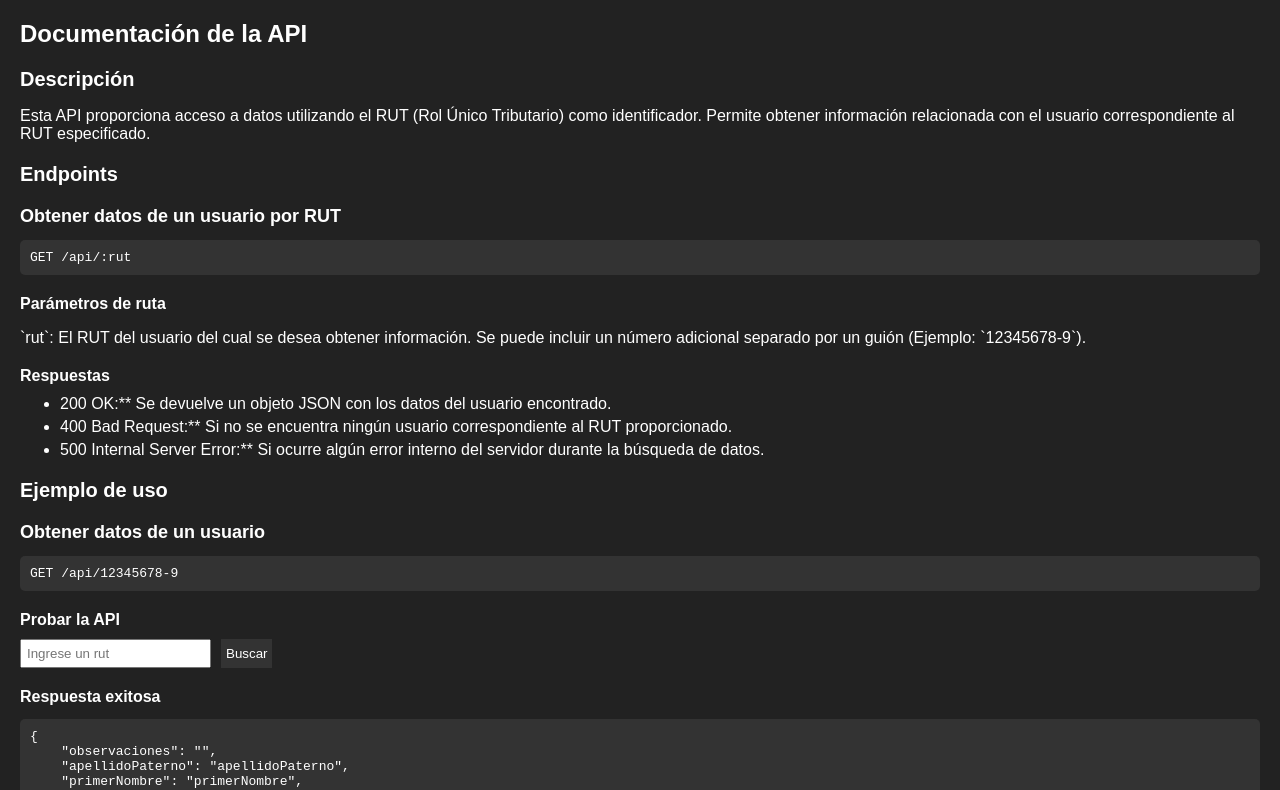
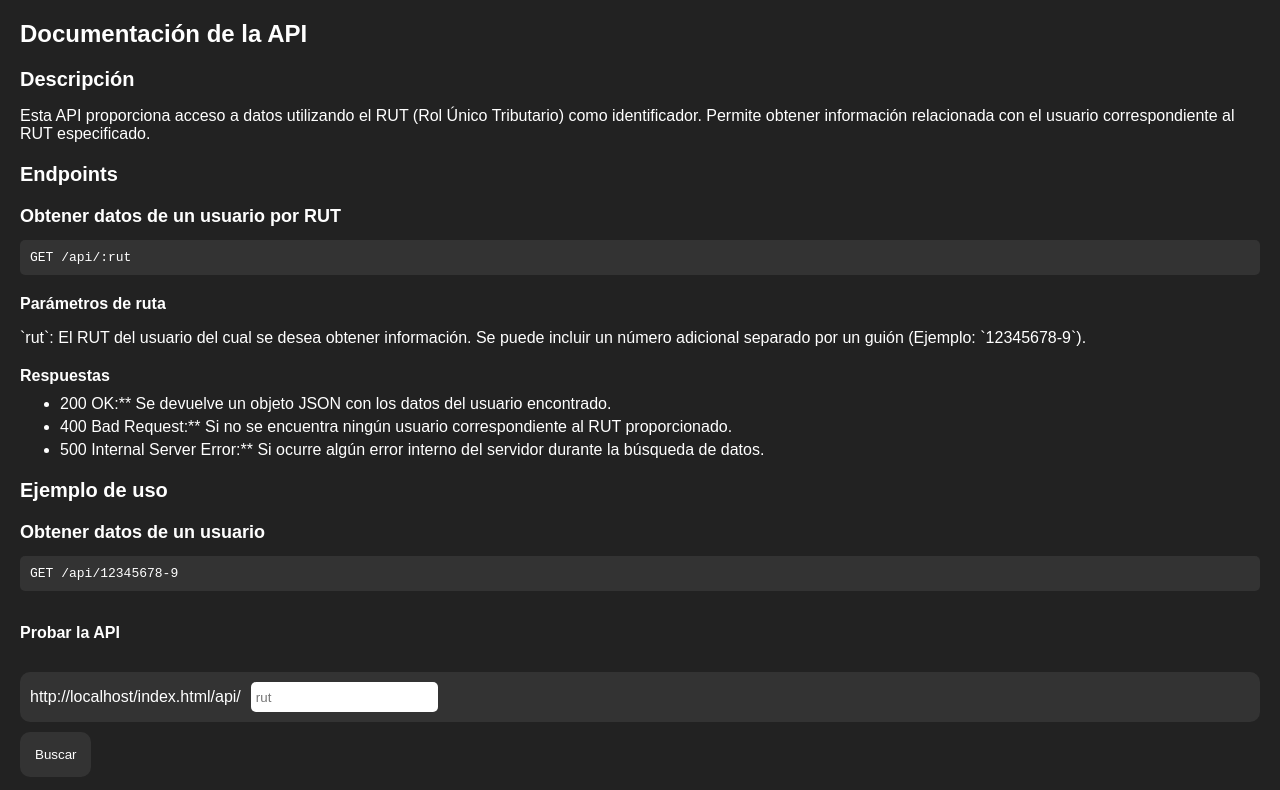
Before and after one commit to JuanMolina2001/API-TNE, a website: page index.html in a window 1280 px wide. Shown: the top 790 px of the page. Drawn offline with Linux system fonts and the light colour scheme.

Commit message:
Refactor API form layout and update API endpoint description in HTML

```diff
--- a/index.html
+++ b/index.html
@@ -40,10 +40,10 @@ GET /api/12345678-9
 </pre>
 <div class="form">
     <h4>Probar la API</h4>
-    <div>
-        <input type="text" name="rut" id="rut" placeholder="Ingrese un rut" >
-        <button>Buscar</button>
+    <div class="container">
+        <p id="url"></p><input type="text" name="rut" id="rut" placeholder="rut" >
     </div>
+    <button>Buscar</button>
 </div>
     <h4> Respuesta exitosa</h4>
     <pre id="response">
@@ -63,6 +63,7 @@ GET /api/12345678-9
     "soliTipo": "SUPERIOR, MEDIA, BÁSICA",
     "soliEstado": "estado de la solicitud"
 }
+
 </pre>
 </body>
 
@@ -118,14 +119,17 @@ GET /api/12345678-9
         margin-bottom: 5px;
     }
     .form{
-        margin-top: 20px;
-    }
-    .form div{
+
         display: flex;
+        flex-direction: column;
+        gap: 10px;
     }
     input{
         padding: 5px;
-        margin-right: 10px;
+        height: 20px;
+        border: none;
+        border-radius: 5px;
+
     }
     button{
         padding: 5px;
@@ -133,9 +137,23 @@ GET /api/12345678-9
         color: #fff;
         border: none;
         cursor: pointer;
+        width: fit-content;
+        padding: 15px;
+        border-radius: 10px;
+    }
+    .container{
+        margin-top: 10px;
+        background-color: #333;
+        display: flex;
+        gap: 10px;
+        padding-inline: 10px;
+        border-radius: 10px;
+        align-items: center;
+
     }
 </style>
 <script>
+    document.querySelector('#url').textContent = window.location.href + '/api/';
     const button = document.querySelector('button');
     const input = document.querySelector('input');
     const response = document.querySelector('#response');
```
